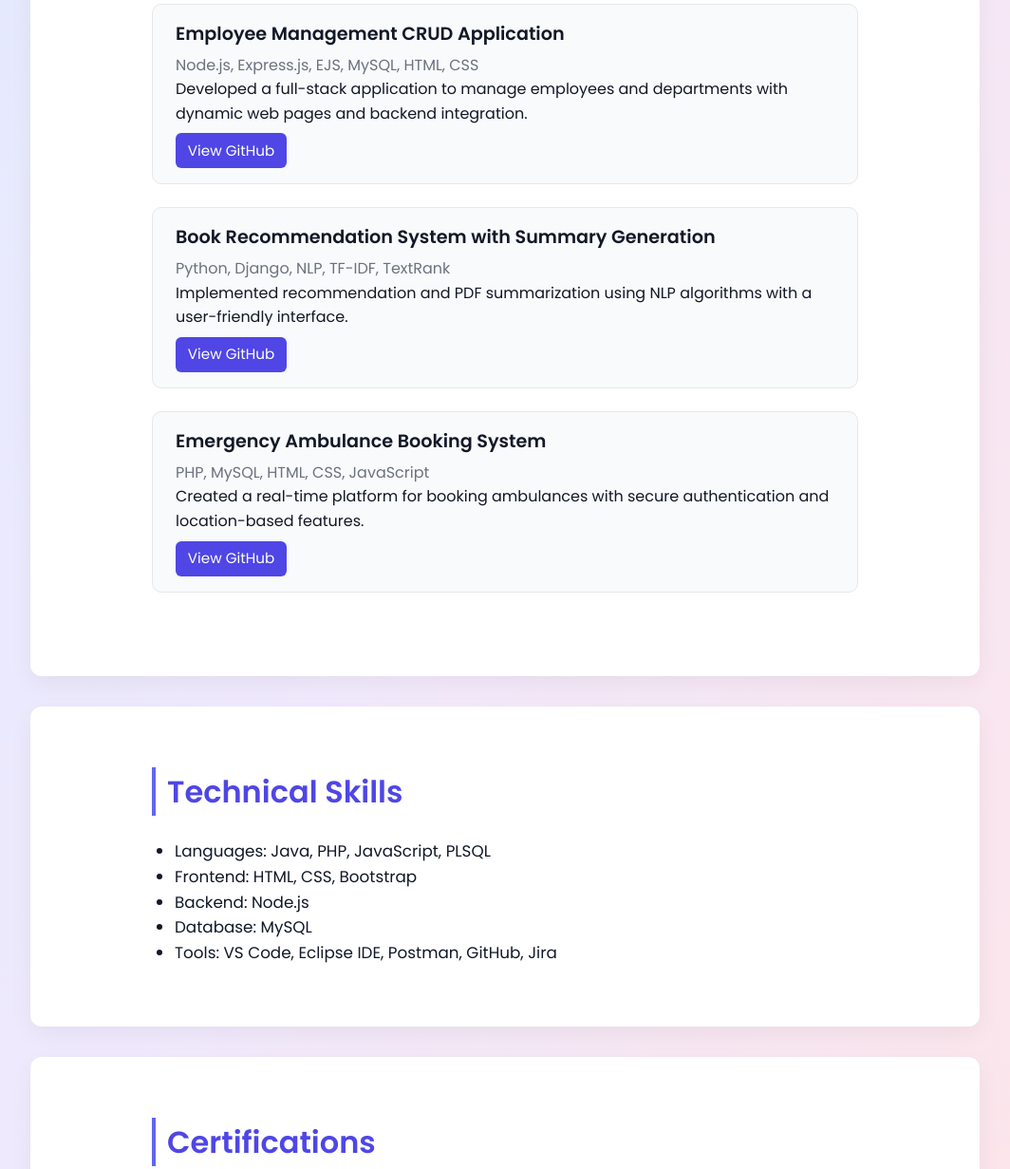
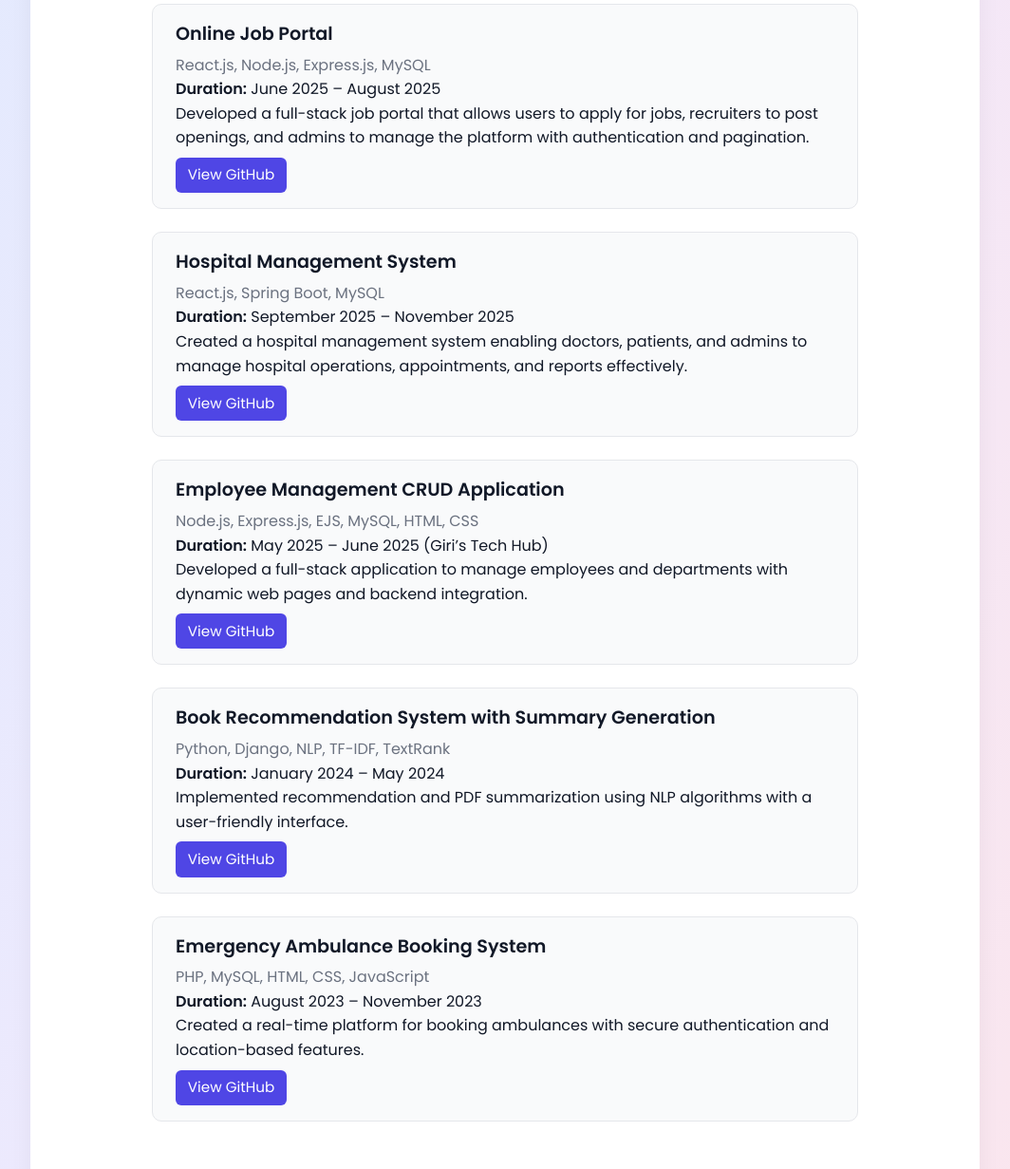
Before and after one commit to sadhana79/portfolio, a plain HTML site: page index.html in a window 1280 px wide. Shown: the part 1273-2504 px from the top of the page at 95% size, without its empty margins (108-1172 px from the left). Drawn offline with Linux system fonts and the light colour scheme.

Commit message:
Add files via upload

```diff
--- a/index.html
+++ b/index.html
@@ -181,8 +181,6 @@
     <p><h3><img src="https://cdn-icons-png.flaticon.com/512/281/281769.png" alt="Email" style="width:20px; vertical-align:middle; margin-right:8px;"><a href="mailto:sadhanagonge@gmail.com" style="color:#1f2937; text-decoration:none; font-weight:500;">sadhanagonge@gmail.com</a> | <img src="https://cdn-icons-png.flaticon.com/512/174/174857.png" alt="LinkedIn" style="width:20px; vertical-align:middle; margin-right:6px;"> <a href="https://www.linkedin.com/in/sadhana-gonge-97009a259?utm_source=share&utm_campaign=share_via&utm_content=profile&utm_medium=android_app" target="_blank" style="color:#1f2937; text-decoration:none; font-weight:500;">LinkedIn</a> | 📍 Pune, India | <img src="https://cdn-icons-png.flaticon.com/512/724/724664.png" alt="Phone" style="width:20px; vertical-align:middle; margin-right:6px;"> 9156701585</h3></p>
   </div>
 
-
-
   <section id="about">
     <h2>About Me</h2>
     <p>I’m a passionate learner aiming to apply my academic knowledge to real-world software development. I love building user-centric, efficient applications and continuously growing my problem-solving skills to establish a strong career foundation.</p>
@@ -206,33 +204,56 @@
 
   <section id="projects">
   <h2>Projects</h2>
+
+  <!-- New Projects Added -->
+  <div class="project-card">
+    <strong>Online Job Portal</strong>
+    <em>React.js, Node.js, Express.js, MySQL</em>
+    <p><b>Duration:</b> June 2025 – August 2025</p>
+    <p>Developed a full-stack job portal that allows users to apply for jobs, recruiters to post openings, and admins to manage the platform with authentication and pagination.</p>
+    <a href="https://github.com/sadhana79/Online-job-portal.git" target="_blank">View GitHub</a>
+  </div>
+
+  <div class="project-card">
+    <strong>Hospital Management System</strong>
+    <em>React.js, Spring Boot, MySQL</em>
+    <p><b>Duration:</b> September 2025 – November 2025</p>
+    <p>Created a hospital management system enabling doctors, patients, and admins to manage hospital operations, appointments, and reports effectively.</p>
+    <a href="https://github.com/sadhana79/Hospital-Management-System.git" target="_blank">View GitHub</a>
+  </div>
+
+  <!-- Existing Projects -->
   <div class="project-card">
     <strong>Employee Management CRUD Application</strong>
     <em>Node.js, Express.js, EJS, MySQL, HTML, CSS</em>
+    <p><b>Duration:</b> May 2025 – June 2025 (Giri’s Tech Hub)</p>
     <p>Developed a full-stack application to manage employees and departments with dynamic web pages and backend integration.</p>
     <a href="https://github.com/sadhana79/Employee-Management-System.git" target="_blank">View GitHub</a>
   </div>
+
   <div class="project-card">
     <strong>Book Recommendation System with Summary Generation</strong>
     <em>Python, Django, NLP, TF-IDF, TextRank</em>
+    <p><b>Duration:</b> January 2024 – May 2024</p>
     <p>Implemented recommendation and PDF summarization using NLP algorithms with a user-friendly interface.</p>
     <a href="https://github.com/sadhana79/Book-Recommendation-System-with-Summary-Generation.git" target="_blank">View GitHub</a>
   </div>
+
   <div class="project-card">
     <strong>Emergency Ambulance Booking System</strong>
     <em>PHP, MySQL, HTML, CSS, JavaScript</em>
+    <p><b>Duration:</b> August 2023 – November 2023</p>
     <p>Created a real-time platform for booking ambulances with secure authentication and location-based features.</p>
     <a href="https://github.com/sadhana79/Emergency-Ambulance-Booking-System.git" target="_blank">View GitHub</a>
   </div>
 </section>
 
-
   <section id="skills">
     <h2>Technical Skills</h2>
     <ul>
       <li>Languages: Java, PHP, JavaScript, PLSQL</li>
-      <li>Frontend: HTML, CSS, Bootstrap</li>
-      <li>Backend: Node.js</li>
+      <li>Frontend: HTML, CSS, Bootstrap, React.js</li>
+      <li>Backend: Node.js, Spring Boot</li>
       <li>Database: MySQL</li>
       <li>Tools: VS Code, Eclipse IDE, Postman, GitHub, Jira</li>
     </ul>
```
